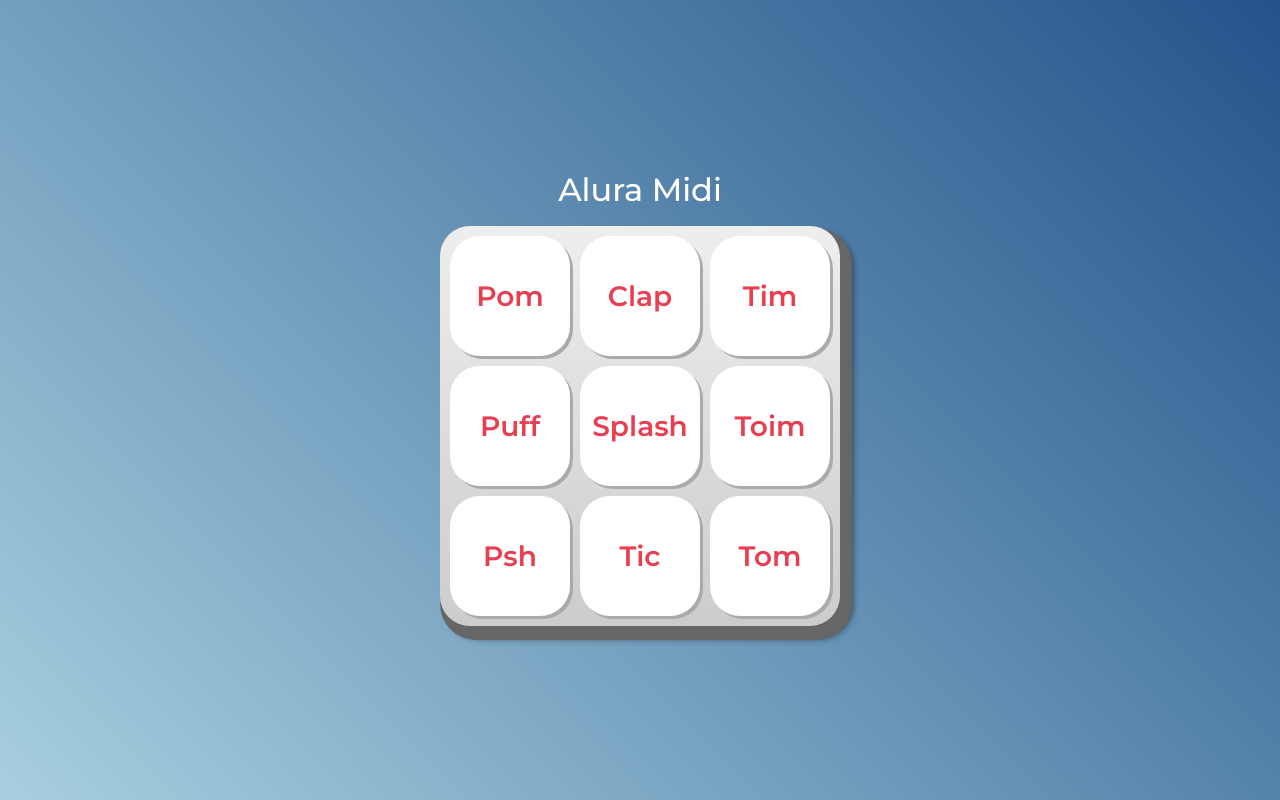
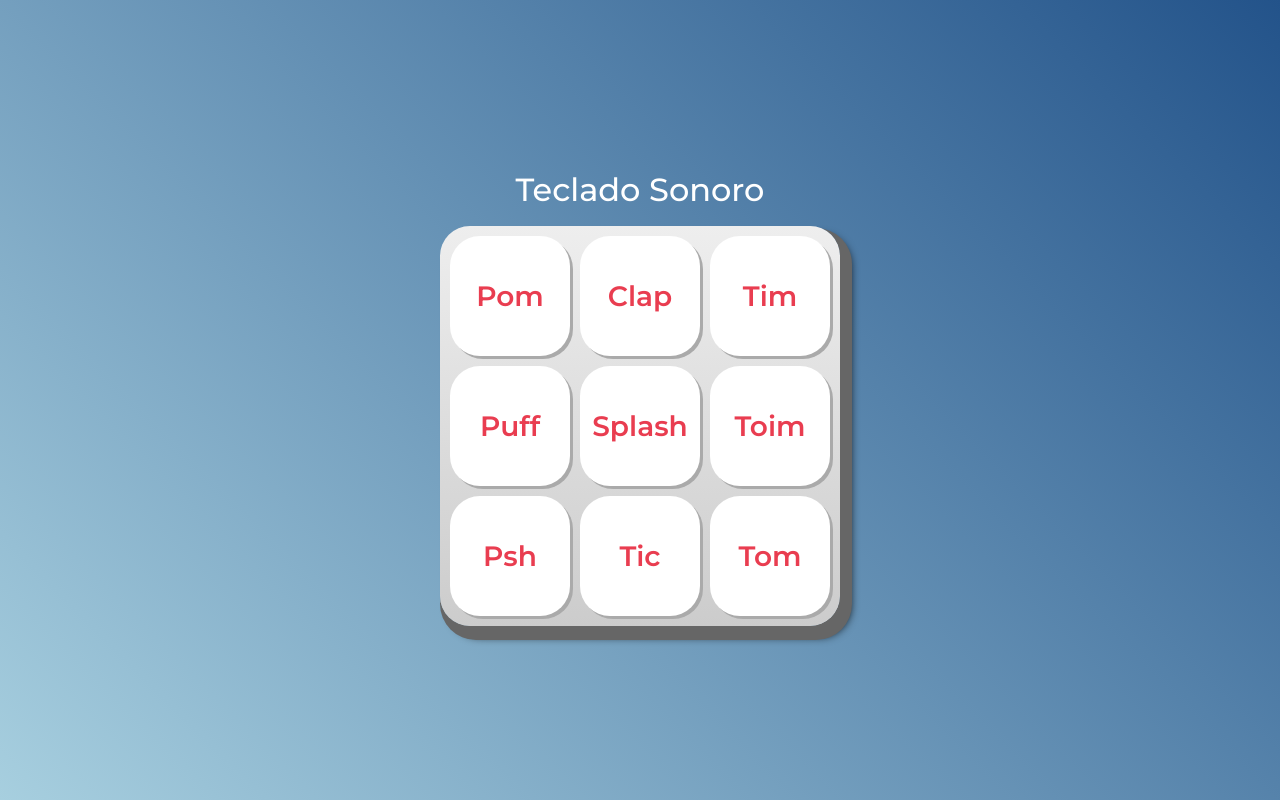
Before and after one commit to rafaelmunetiko/Projeto_AluraMidi, a plain HTML site: page index.html in a window 1280 px wide. Drawn offline with Linux system fonts and the light colour scheme.

Commit message:
Renomear

```diff
--- a/index.html
+++ b/index.html
@@ -5,7 +5,7 @@
     <meta http-equiv="X-UA-Compatible" content="IE=edge">
     <meta name="viewport" content="width=device-width, initial-scale=1.0">
 
-    <title>Alura MIDI</title>
+    <title>Teclado Sonoro</title>
 
     <link rel="preconnect" href="https://fonts.googleapis.com">
     <link rel="preconnect" href="https://fonts.gstatic.com" crossorigin>
@@ -18,7 +18,7 @@
 </head>
 <body>
 
-    <h1>Alura Midi</h1>
+    <h1>Teclado Sonoro</h1>
 
     <section class="teclado">
         <button class="tecla tecla_pom">Pom</button>
```
